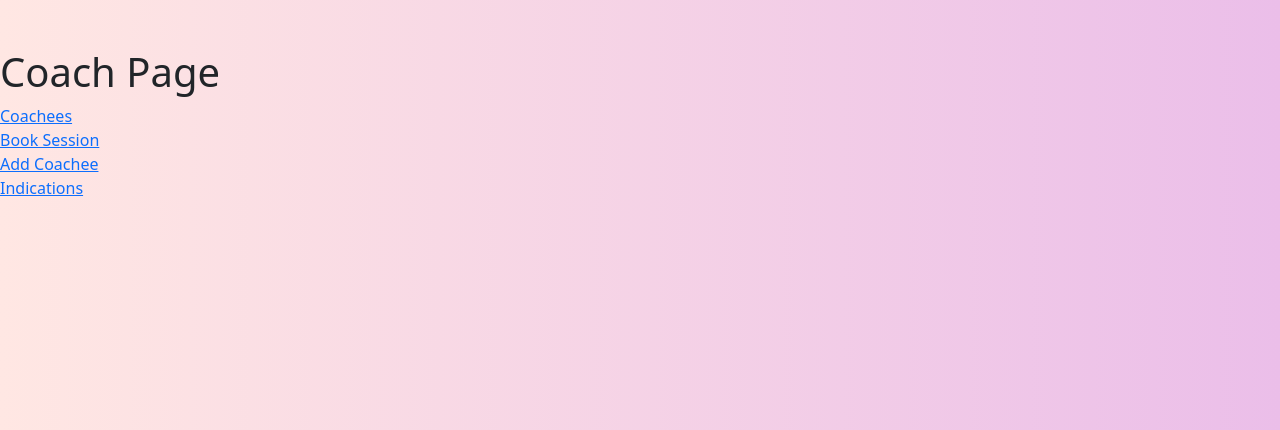
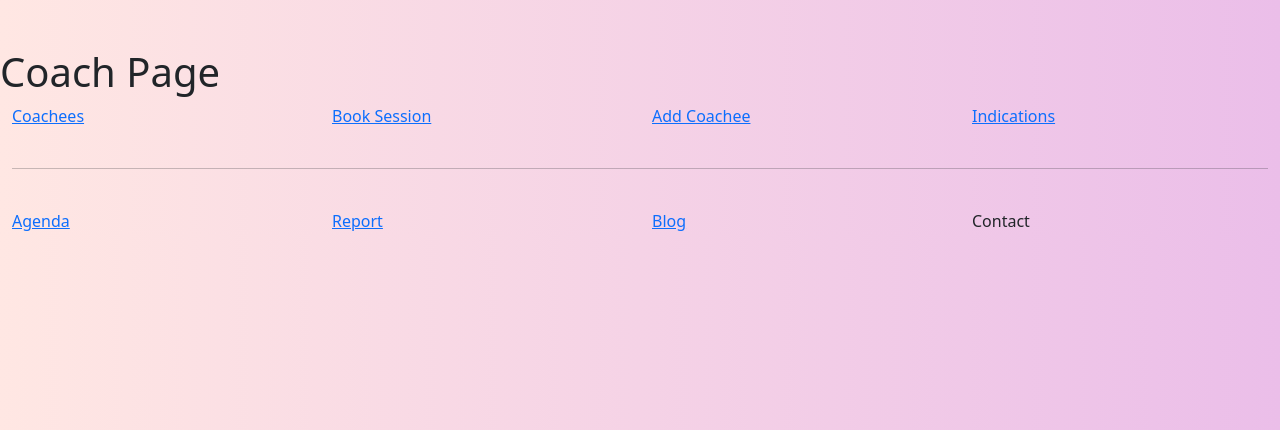
Before and after one commit to Code-Institute-Submissions/alychinque-my-coachee_SepResub, a Django app: page /coach_page/ in a window 1280 px wide. Shown: the part 72-502 px from the top of the page. Run offline with Django 3.2, Linux system fonts and the light colour scheme; some libraries are stand-ins or nearby versions.

Commit message:
Created boiler plate for coach page, book session and indicators.

```diff
--- a/home/templates/home/coach_page.html
+++ b/home/templates/home/coach_page.html
@@ -7,20 +7,39 @@
 
 <h1 class="mt-5">Coach Page</h1>
 
-<a href="">Coachees</a>
-<br>
-<a href="">Book Session</a>
-<br>
-<a href="">Add Coachee</a>
-<br>
-<a href="">Indications</a>
-<br>
-<a href=""></a>
-<br>
-<a href=""></a>
-<br>
-<a href=""></a>
-<br>
-<a href=""></a>
+<div class="container-fluid">
+    <div class="row">
+        <div class="col">
+            <a href="{% url 'profiles:coachee_list' %}">Coachees</a>
+        </div>
+        <div class="col">
+            <a href="">Book Session</a>
+        </div>
+        <div class="col">
+            <a href="{% url 'profiles:coachee_create' %}">Add Coachee</a>
+        </div>
+        <div class="col">
+            <a href="">Indications</a>
+        </div>
+    </div>
+    <br>
+    <hr>
+    <br>
+    <div class="row">
+        <div class="col">
+            <a href="">Agenda</a>
+        </div>
+        <div class="col">
+            <a href="">Report</a>
+        </div>
+        <div class="col">
+            <a href="">Blog</a>
+        </div>
+        <div class="col">
+            Contact
+        </div>
+    </div>
+    </div>
+</div>
 
 {% endblock %}
```
Also changed, not shown: home/templates/home/book_session.html (added, +16 -0 lines), home/templates/home/indications.html (added, +16 -0 lines).
